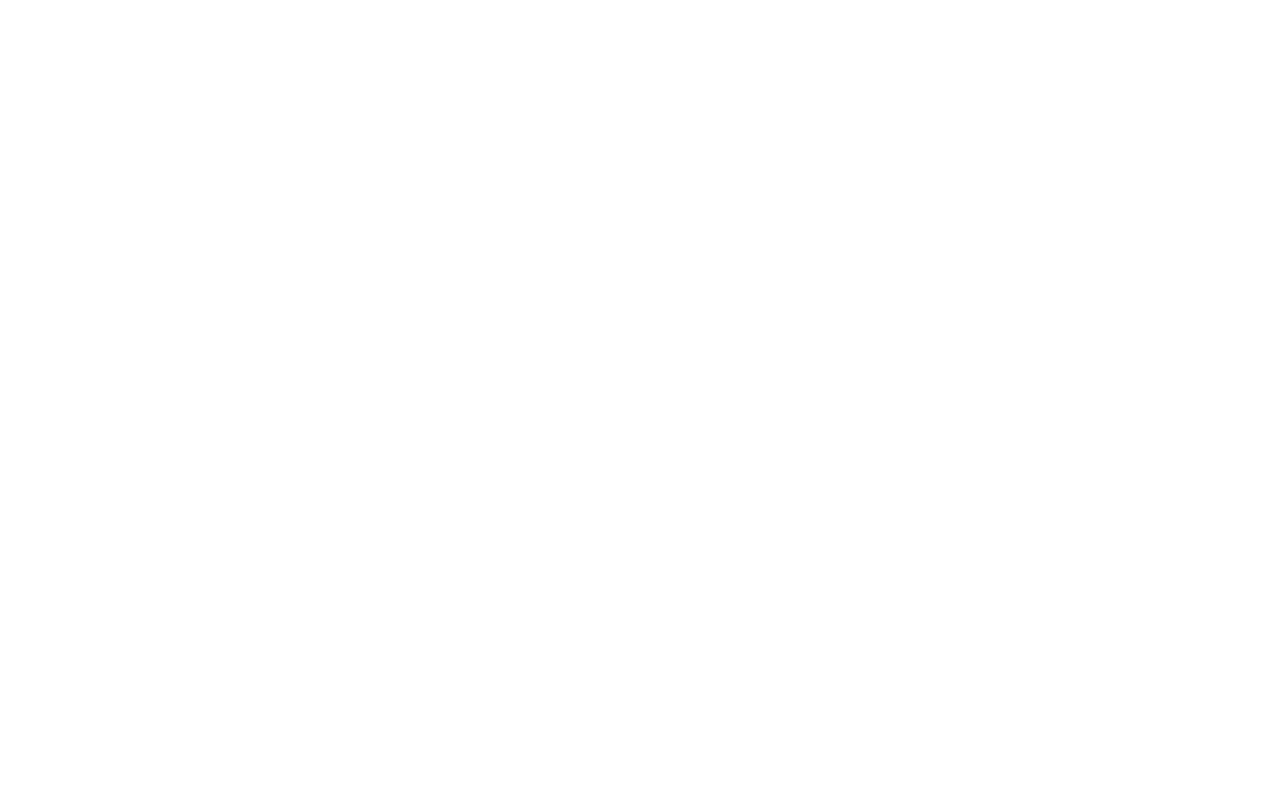
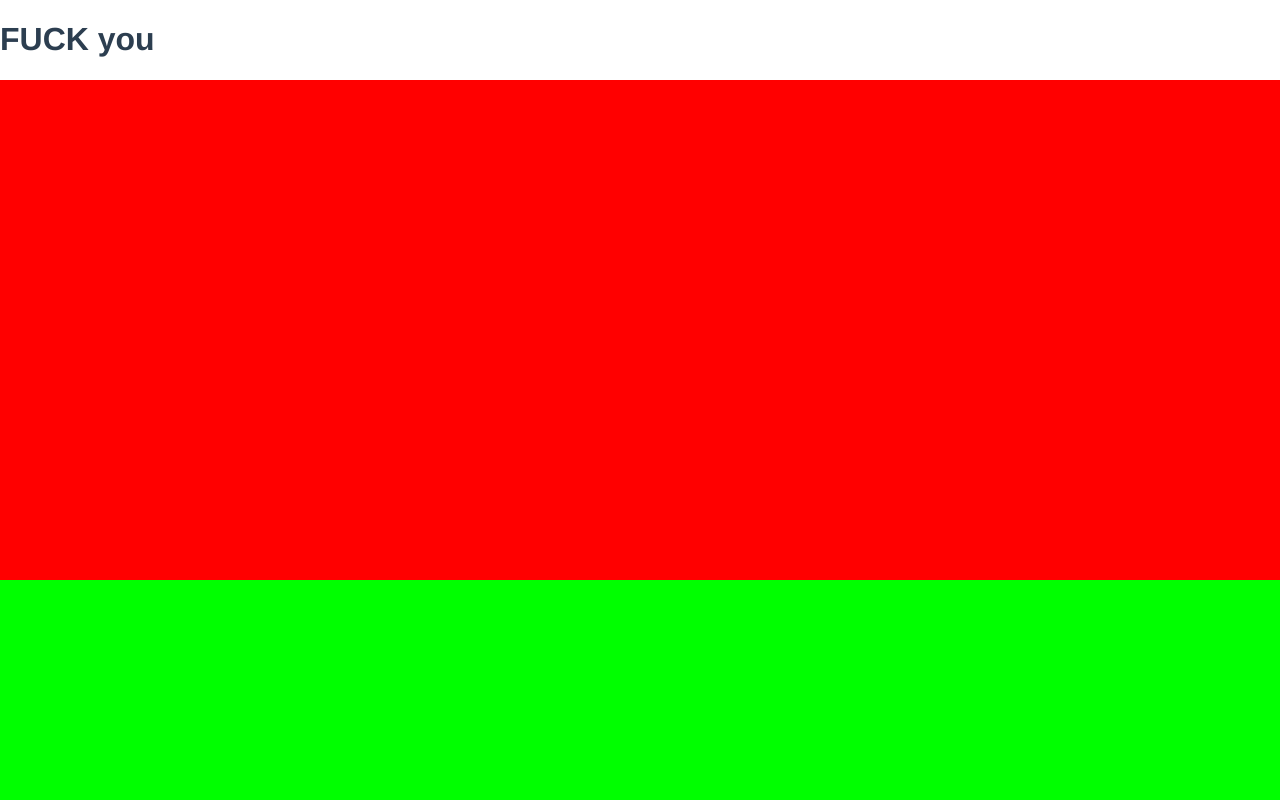
Before and after one commit to divasatanica/coma-comp, a Vue app: page /#/ in a window 1280 px wide. Shown: the top 800 px of the page. Built offline with nearby package versions, Linux system fonts and the light colour scheme.

Commit message:
add: layout组件初始化代码

```diff
--- a/src/home/index.vue
+++ b/src/home/index.vue
@@ -1,5 +1,14 @@
 <template>
-  <div id="component-root"></div>
+  <div id="component-root">
+    <layout-container>
+      <layout-header>
+        <h1> FUCK you </h1>
+      </layout-header>
+      <div class="test" id="a"></div>
+      <div class="test" id="b"></div>
+      <div class="test" id="c"></div>
+    </layout-container>
+  </div>
 </template>
 
 <script>
@@ -7,11 +16,31 @@
  * @author coma
  * @description 组件库根容器
  */
+
+import {layoutContainer, layoutHeader} from './layout/index.js'
+
 export default {
-
+  components: {
+    layoutContainer,
+    layoutHeader
+  }
 }
 </script>
 
 <style>
-
+.test {
+  height: 500px;
+}
+#a {
+  background-color: #f00;
+}
+#b {
+  background-color: #0f0;
+}
+#c {
+  background-color: #00f;
+}
+#d {
+  background-color: #0ff;
+}
 </style>
--- a/src/home/layout/container.vue
+++ b/src/home/layout/container.vue
@@ -1,5 +1,7 @@
 <template>
-
+  <div class="layout-container" :style="{'flex-direction': hasHeaderOrFooter ? 'column' : 'row'}">
+    <slot></slot>
+  </div>
 </template>
 
 <script>
@@ -8,10 +10,37 @@
  * @description 布局容器
  */
 export default {
-
+  mounted () {
+    console.log(this._checkFooter(), this._checkHeader())
+    if (this._checkFooter() || this._checkHeader()) {
+      this.hasHeaderOrFooter = true
+    }
+  },
+  data () {
+    return {
+      hasHeaderOrFooter: false
+    }
+  },
+  methods: {
+    _checkFooter () {
+      let slots = Array.from(this.$slots.default)
+      let result = false
+      for (let i = 1, len = slots.length; i < len; i ++) {
+        if (slots[i].tag && slots[i].tag.indexOf('vue-component') > -1) {
+          result = true
+        }
+      }
+      return result
+    },
+    _checkHeader () {
+      return this.$slots.default[0].componentInstance.isHeaderOrFooter
+    }
+  }
 }
 </script>
 
 <style>
-
+.layout-container {
+  display: flex;
+}
 </style>
--- /dev/null
+++ b/src/home/layout/header.vue
@@ -0,0 +1,27 @@
+<template>
+  <div class="layout-container-header">
+    <slot></slot>
+  </div>
+</template>
+
+<script>
+/**
+ * @author coma
+ * @description 布局顶栏组件
+ */
+
+import mixin from './mix-layout'
+export default {
+  mixins: [mixin],
+  created () {
+    this.isHeaderOrFooter = true
+  }
+}
+</script>
+
+<style>
+.layout-container-header {
+  display: flex;
+  width: 100%;
+}
+</style>
--- /dev/null
+++ b/src/home/layout/index.js
@@ -0,0 +1,7 @@
+import layoutContainer from './container'
+import layoutHeader from './header'
+
+export {
+  layoutContainer,
+  layoutHeader
+}
--- /dev/null
+++ b/src/home/layout/mix-layout.vue
@@ -0,0 +1,21 @@
+<template>
+
+</template>
+
+<script>
+/**
+ * @author coma
+ * @description 布局组件通用属性
+ */
+export default {
+  data () {
+    return {
+      isHeaderOrFooter: false
+    }
+  }
+}
+</script>
+
+<style>
+
+</style>
```
Also changed, not shown: 1 other file (tests, documents, lock files or other folders).
